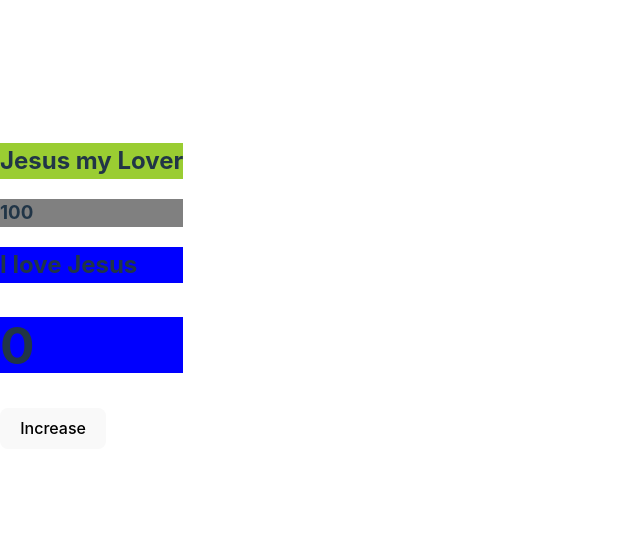
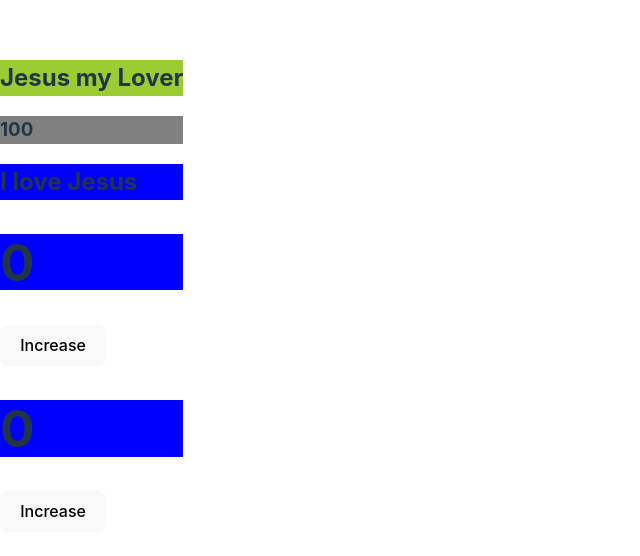
Before and after one commit to DeEminentCoder/react2024, a React (Vite) app: page / in a window 1280 px wide. Shown: the part 114-670 px from the top of the page, without its empty margins (0-640 px from the left). Built offline with nearby package versions, Linux system fonts and the light colour scheme.

Commit message:
another ustate method

```diff
--- a/src/App.jsx
+++ b/src/App.jsx
@@ -1,5 +1,4 @@
 import React from "react";
-import Navbar from "./components/Navbar";
 import simeonStyle from "./simeon.module.css";
 
 const App = () => {
--- a/src/components/Navbar.jsx
+++ /dev/null
@@ -1,17 +0,0 @@
-import React from 'react'
-import { useState } from 'react'
-
-const Navbar = () => {
-  const [number, setnumber] = useState(0)
-  const increase =()=>{
-    setnumber(number+1)
-  }
-  return (
-    <>
-    <h1>{number}</h1>
-    <button onClick={increase}>Increase</button>
-    </>
-  )
-}
-
-export default Navbar
--- /dev/null
+++ b/src/components/UstateOne.jsx
@@ -0,0 +1,19 @@
+import React from "react";
+import { useState } from "react";
+
+const UstateOne = () => {
+  const [myNum, setmyNum] = useState(0);
+  const increase = (num) => {
+    setmyNum(myNum + num);
+    console.log(myNum);
+  };
+
+  return (
+    <>
+      <h1>{myNum}</h1>
+      <button onClick={()=>increase(100)} >Increase</button>
+    </>
+  );
+};
+
+export default UstateOne;
--- /dev/null
+++ b/src/components/UstateTwo.jsx
@@ -0,0 +1,14 @@
+import React from 'react'
+import { useState } from 'react'
+
+const UstateTwo = () => {
+    const [myNum, setmyNum] = useState(0)
+  return (
+    <>
+    <h1>{myNum}</h1>
+    <button onClick={()=>setmyNum(myNum+10)}>Increase</button>
+    </>
+  )
+}
+
+export default UstateTwo
--- a/src/main.jsx
+++ b/src/main.jsx
@@ -3,11 +3,13 @@ import ReactDOM from 'react-dom/client'
 import App from './App.jsx'
 import './index.css'
 import './mine.css'
-import Navbar from './components/Navbar.jsx'
+import UstateOne from './components/UstateOne.jsx'
+import UstateTwo from './components/UstateTwo.jsx'
 
 ReactDOM.createRoot(document.getElementById('root')).render(
   <React.StrictMode>
     <App />
-    <Navbar></Navbar>
+    <UstateOne></UstateOne>
+    <UstateTwo></UstateTwo>
   </React.StrictMode>,
 )
```
